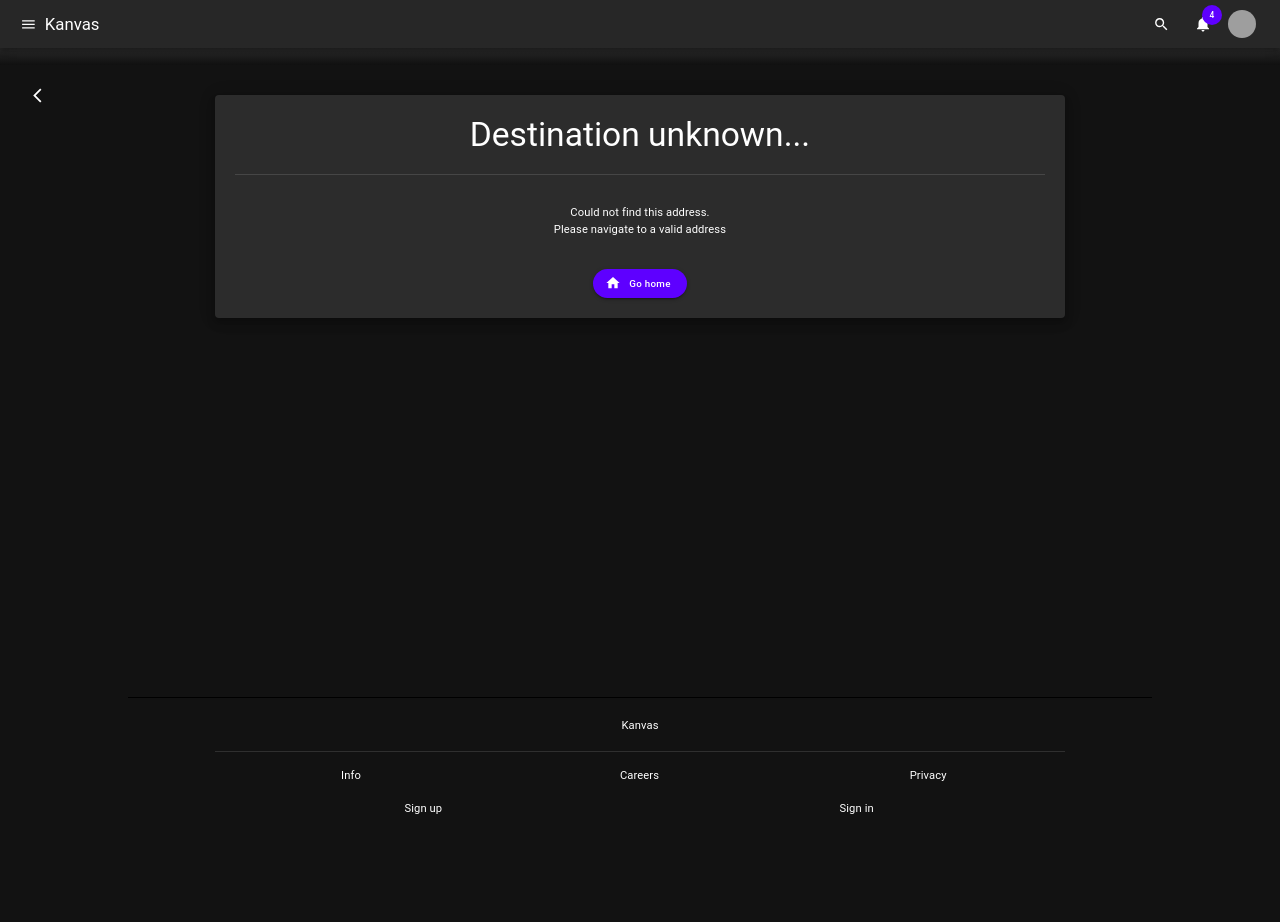
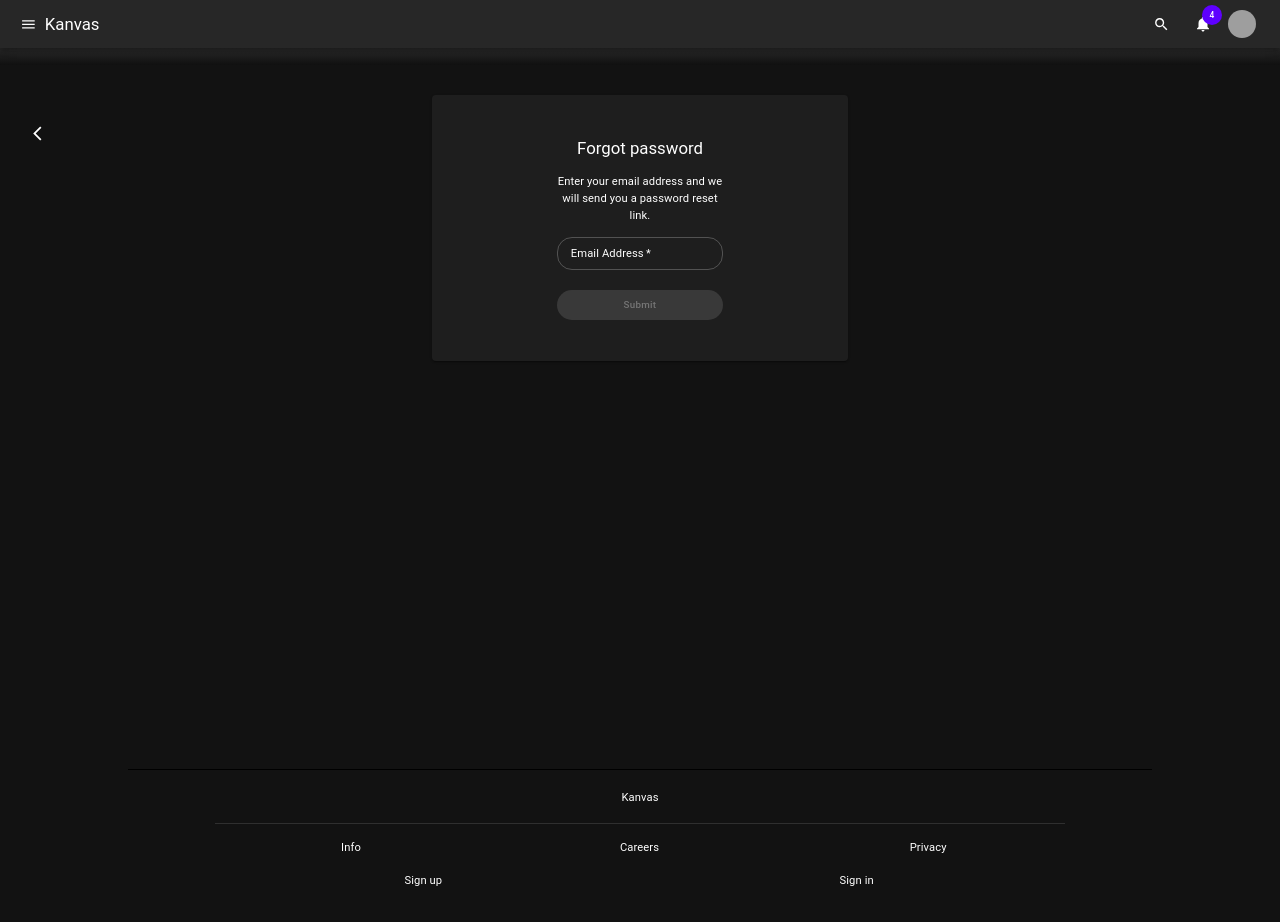
Before and after one commit to Magikarppi/kanvas, a React (Create React App) app in the folder front/: page /forgot-password in a window 1280 px wide. Shown: the top 922 px of the page. Before the commit the page ends 878 px from the top, so only its background shows below. Built offline with nearby package versions, Linux system fonts and the light colour scheme; grey boxes are pictures that could not be loaded.

Commit message:
Forgot password page 107

```diff
--- a/front/src/App.css
+++ b/front/src/App.css
@@ -5,8 +5,11 @@ html {
 /* Home Page */
 .navBarContainer {
     height: 65px;
-    background:
-        linear-gradient(180deg, rgba(200, 200, 200, 0.5) 0%, rgba(0, 0, 0, 0.1) 100%);
+    background: linear-gradient(
+        180deg,
+        rgba(200, 200, 200, 0.5) 0%,
+        rgba(0, 0, 0, 0.1) 100%
+    );
 }
 
 .navbarButtonContainer {
@@ -14,7 +17,13 @@ html {
 }
 
 .homeContainer1 {
-    background: linear-gradient(180deg, rgba(0, 0, 0, 0) 0%, rgba(28, 28, 28, 0.7329525560224089) 5%, rgba(28, 28, 28, 1) 14%, rgba(28, 28, 28, 1) 53%);
+    background: linear-gradient(
+        180deg,
+        rgba(0, 0, 0, 0) 0%,
+        rgba(28, 28, 28, 0.7329525560224089) 5%,
+        rgba(28, 28, 28, 1) 14%,
+        rgba(28, 28, 28, 1) 53%
+    );
     min-height: 600px;
 }
 
@@ -74,6 +83,14 @@ html {
     margin-bottom: 50px;
 }
 
+/* Forgot passwod page*/
+.forgotPasswordContainer {
+    display: flex;
+    flex-direction: column;
+    align-items: center;
+    padding: 10%;
+}
+
 /* Error page */
 .unknownUrl {
     min-height: 80vh;
--- a/front/src/App.tsx
+++ b/front/src/App.tsx
@@ -11,6 +11,7 @@ import LoginNavBar from "./components/NavBar/LoginNavBar/LoginNavBar";
 import Footer from "./components/Footer/Footer";
 
 import MainContainer from "./components/MainContainer/MainContainer";
+import ForgotPasswordPage from "./pages/NonLogin/ForgotPasswordPage/ForgotPasswordPage";
 
 const App = () => {
     const user = true;
@@ -29,6 +30,10 @@ const App = () => {
                     <Route path="/" element={<HomePage />} />
                     <Route path="/sign-in" element={<LoginPage />} />
                     <Route path="/sign-up" element={<RegistrationPage />} />
+                    <Route
+                        path="/forgot-password"
+                        element={<ForgotPasswordPage />}
+                    />
 
                     <Route path="/profile" element={<UserProfilePage />} />
 
--- /dev/null
+++ b/front/src/pages/NonLogin/ForgotPasswordPage/ForgotPasswordPage.tsx
@@ -0,0 +1,91 @@
+import { Button, Grid, Paper, TextField, Typography } from "@mui/material";
+import { useState } from "react";
+import userRequests from "../../../services/userService";
+import NavigateBackIcon from "../../../components/NavigationButtons/NavigateBackIcon";
+
+const emailRegex = /^[a-zA-Z0-9._%+-]+@[a-zA-Z0-9.-]+\.[a-zA-Z]{2,}$/;
+
+export default function ForgotPasswordPage() {
+    const [email, setEmail] = useState<string>("");
+    const [touched, setTouched] = useState(false);
+
+    const isValidEmail = emailRegex.test(email);
+    const isValidInput = touched && !isValidEmail;
+
+    const getErrorText = touched && !isValidEmail && "Invalid email address";
+    const disableButton = email === "" || !isValidEmail;
+
+    const handleSubmit = async () => {
+        try {
+            await userRequests.newPassword(
+                "user-id-replace-with-actual-user-id",
+                email
+            );
+            setEmail("");
+            setTouched(false);
+            // Set success notification
+        } catch (error) {
+            console.error(error);
+            // Set error notification
+        }
+    };
+
+    return (
+        <Grid container spacing={2} className="userProfilePage">
+            <Grid item lg={4}>
+                <NavigateBackIcon />
+            </Grid>
+            <Grid item lg={4}>
+                <Paper elevation={1} className="forgotPasswordContainer">
+                    <Typography variant="h5" sx={{ marginBottom: "15px" }}>
+                        Forgot password
+                    </Typography>
+                    <Grid container>
+                        <Grid item xs={3} md={3} lg={3} />
+                        <Grid item xs={6} md={6} lg={6}>
+                            <Typography
+                                sx={{
+                                    textAlign: "center",
+                                    marginBottom: "5px",
+                                }}
+                            >
+                                Enter your email address and we will send you a
+                                password reset link.
+                            </Typography>
+                            <TextField
+                                error={isValidInput}
+                                required
+                                value={email}
+                                fullWidth
+                                size="small"
+                                type="email"
+                                label="Email Address"
+                                id="email"
+                                onChange={(e) => setEmail(e.target.value)}
+                                name="email"
+                                helperText={getErrorText}
+                                onBlur={() => setTouched(true)}
+                                autoComplete="off"
+                                sx={{ mt: 1 }}
+                            />
+                            <Grid style={{ textAlign: "center" }}>
+                                <Button
+                                    variant="contained"
+                                    color="secondary"
+                                    style={{ marginTop: "20px" }}
+                                    onClick={handleSubmit}
+                                    disabled={disableButton}
+                                    fullWidth
+                                >
+                                    Submit
+                                </Button>
+                            </Grid>
+                        </Grid>
+                        <Grid item xs={3} md={3} lg={3} />
+                    </Grid>
+                </Paper>
+            </Grid>
+            <Grid item lg={4} />
+        </Grid>
+    );
+}
--- a/front/src/pages/NonLogin/LoginPage/LoginForm.tsx
+++ b/front/src/pages/NonLogin/LoginPage/LoginForm.tsx
@@ -174,6 +174,22 @@ const LoginForm = () => {
                                 }}
                             />
                         </Grid>
+                        <Grid
+                            container
+                            justifyContent="flex-end"
+                            sx={{ mt: 1 }}
+                        >
+                            <Grid item>
+                                <Link
+                                    style={{ cursor: "pointer" }}
+                                    onClick={() =>
+                                        handleNavigation("/forgot-password")
+                                    }
+                                >
+                                    Forgot password?
+                                </Link>
+                            </Grid>
+                        </Grid>
                     </Grid>
                     <Button
                         fullWidth
--- a/front/src/services/userService.ts
+++ b/front/src/services/userService.ts
@@ -59,6 +59,14 @@ const userRequests = {
         const response = await client.delete(`${userId}`);
         return response;
     },
+
+    newPassword: async (userId: string, email: string) => {
+        const client = createClient();
+        const response = await client.put(`${userId}/forgot-password`, {
+            email: email,
+        });
+        return response;
+    },
 };
 
 export default userRequests;
```
